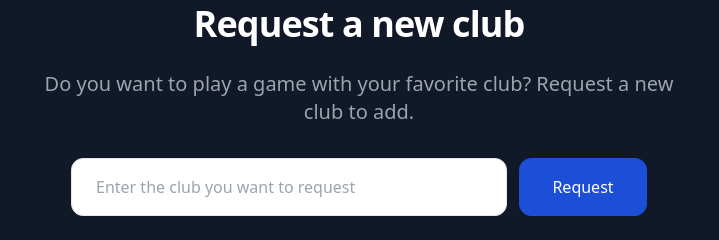
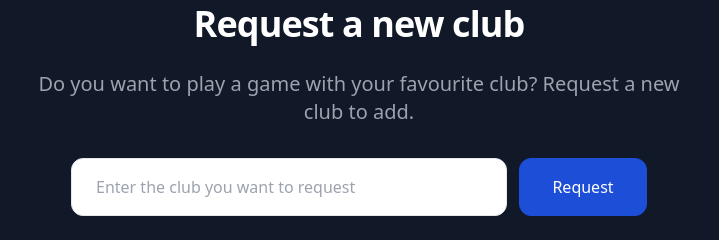
Before and after one commit to 1eeseungeun/footballersorter, a plain HTML site: page index.html in a window 1280 px wide. Shown: the part 1004-1244 px from the top of the page, 281-1000 px from the left. Drawn offline with nearby package versions, Linux system fonts and the light colour scheme.

Commit message:
update index.html

```diff
--- a/index.html
+++ b/index.html
@@ -254,7 +254,7 @@
                         Request a new club
                     </h2>
                     <p class="mb-4 text-base text-gray-400 md:mb-8 dark:text-gray-400 md:text-center md:text-xl lg:px-20 xl:px-56">
-                        Do you want to play a game with your favorite club? Request a new club to add.
+                        Do you want to play a game with your favourite club? Request a new club to add.
                     </p>
                     <div class="mb-4">
                         <form id="requestForm"
@@ -328,7 +328,7 @@
                         Request a new club
                     </h2>
                     <p class="mb-4 text-base text-gray-400 md:mb-8 dark:text-gray-400 md:text-center md:text-xl lg:px-20 xl:px-56">
-                        Do you want to play a game with your favorite club? Request a new club to add.
+                        Do you want to play a game with your favourite club? Request a new club to add.
                     </p>
                     <div class="mb-4">
                         <form id="requestForm2"
```
